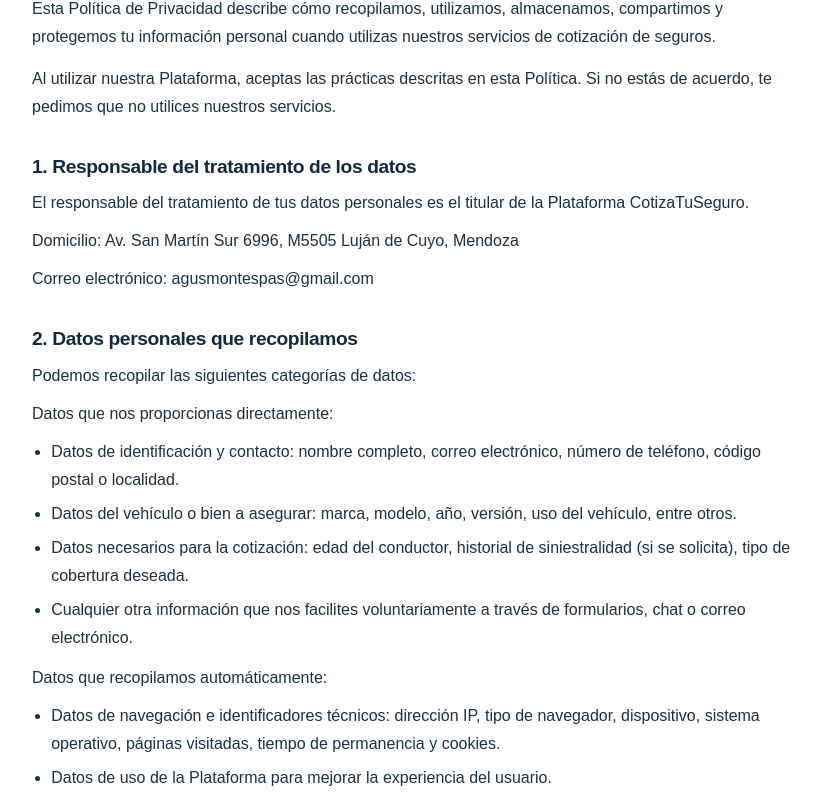
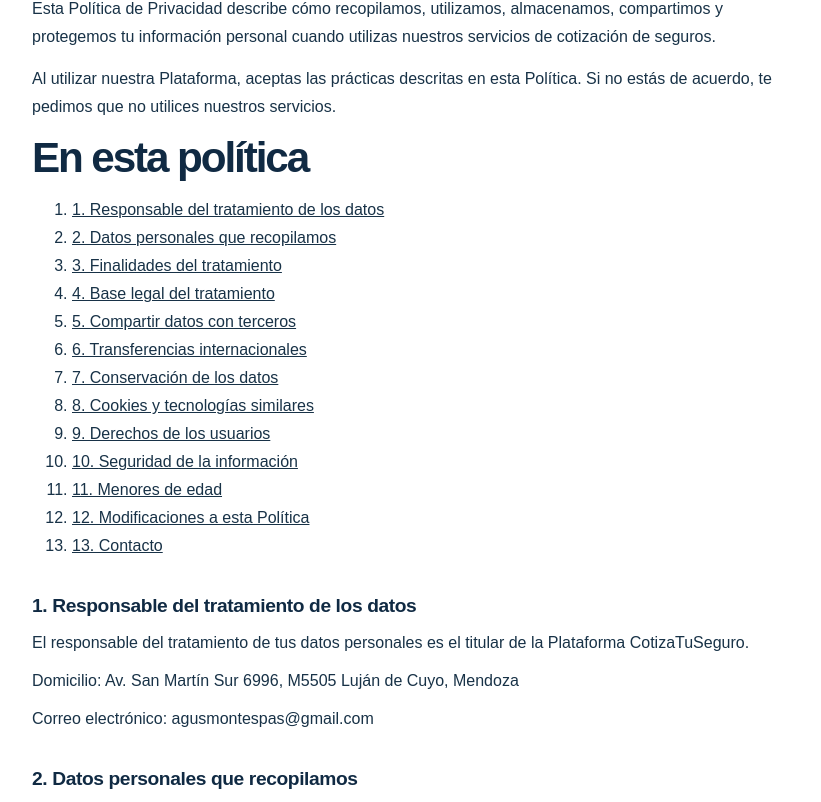
Before and after one commit to popnegro/cotizatuseguro, a Next.js app: page /privacidad in a window 1280 px wide. Shown: the part 538-1340 px from the top of the page, without its empty margins (228-1049 px from the left). Built offline with nearby package versions, Linux system fonts and the light colour scheme.

Commit message:
feat(privacy): add navigable policy table of contents

```diff
--- a/app/privacidad/page.tsx
+++ b/app/privacidad/page.tsx
@@ -228,8 +228,19 @@ export default function PrivacyPage() {
               nuestros servicios.
             </p>
 
-            {sections.map((section) => (
-              <section key={section.title} className="legal-section">
+            <nav className="legal-toc" aria-label="Índice de la política de privacidad">
+              <h2>En esta política</h2>
+              <ol>
+                {sections.map((section, index) => (
+                  <li key={section.title}>
+                    <Link href={`#seccion-${index + 1}`}>{section.title}</Link>
+                  </li>
+                ))}
+              </ol>
+            </nav>
+
+            {sections.map((section, index) => (
+              <section key={section.title} id={`seccion-${index + 1}`} className="legal-section">
                 <h2>{section.title}</h2>
                 {section.paragraphs.map((paragraph) => (
                   <p key={paragraph}>{paragraph}</p>
```
